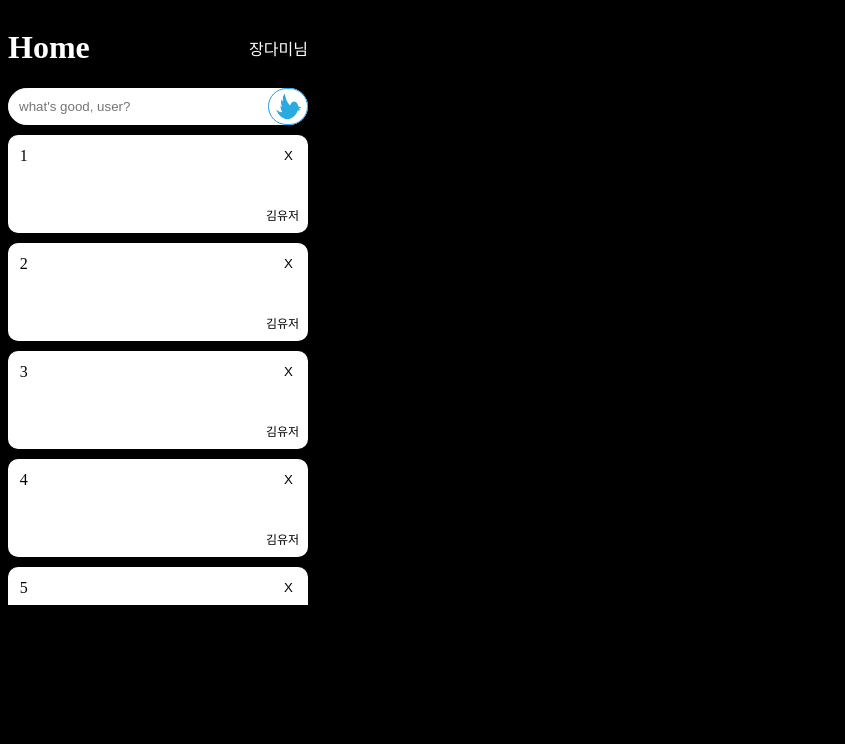
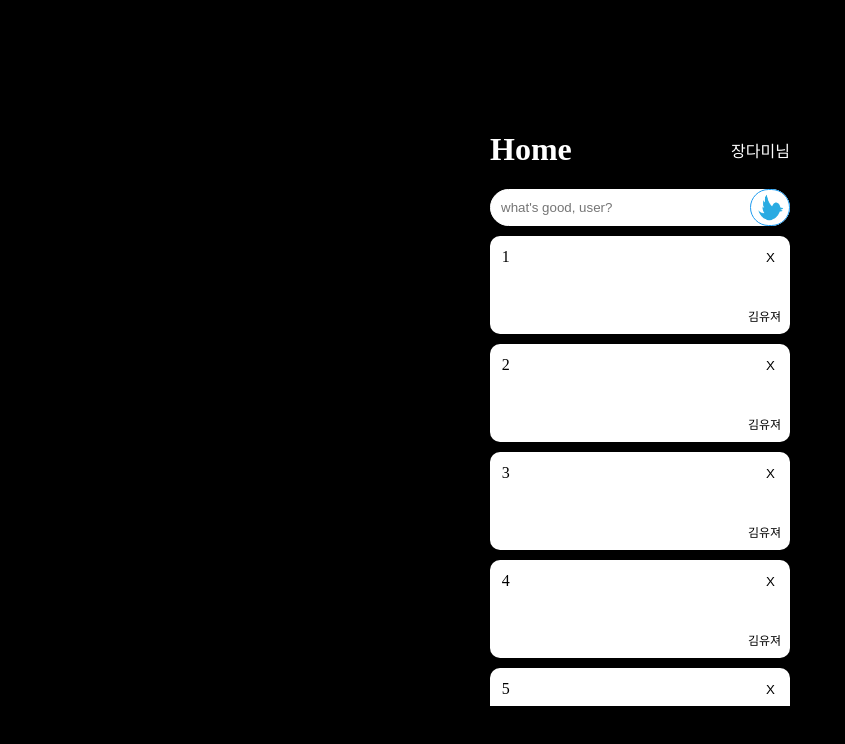
Before and after one commit to gesazumoo/clone-x-frontend-sample, a Vue app: page /main in a window 1280 px wide. Shown: the top 744 px of the page, without its empty margins (0-845 px from the left). Built offline with nearby package versions, Linux system fonts and the light colour scheme.

Commit message:
css에러수정

```diff
--- a/src/components/FeedList.vue
+++ b/src/components/FeedList.vue
@@ -5,7 +5,7 @@
         <div class="feed-content">{{ i }}</div>
         <button class="feed-delete-button">X</button>
       </div>
-      <div class="feed-name">김유저</div>
+      <div class="feed-name">김유져</div>
     </div>
   </div>
 </template>
--- a/src/components/TweetBar.vue
+++ b/src/components/TweetBar.vue
@@ -11,7 +11,7 @@ export default {
 };
 </script>
 
-<style scope>
+<style scoped>
 .container {
   display: flex;
   flex-direction: row;
--- a/src/views/SignUpPage.vue
+++ b/src/views/SignUpPage.vue
@@ -55,7 +55,7 @@ export default {
 };
 </script>
 
-<style scope>
+<style scoped>
 .title {
   margin-top: 10px;
   margin-bottom: 10px;
```
